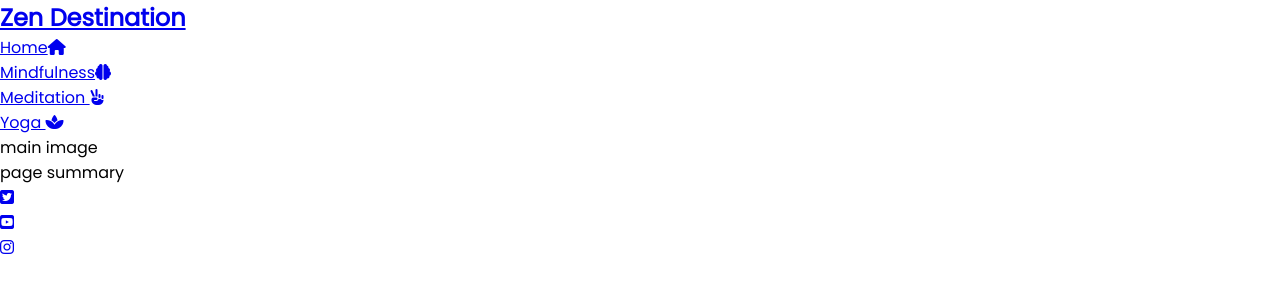
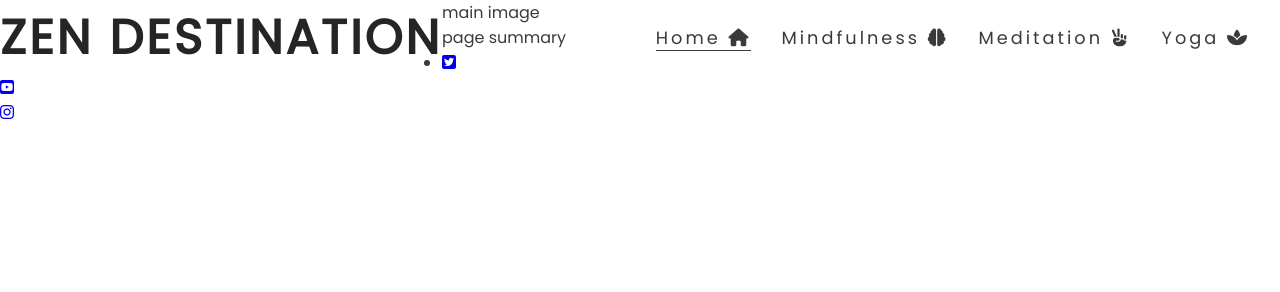
Before and after one commit to Giovonni7/Zen-destination, a plain HTML site: page index.html in a window 1280 px wide. Drawn offline with Linux system fonts and the light colour scheme.

Commit message:
Style navigation links

```diff
--- a/assets/css/style.css
+++ b/assets/css/style.css
@@ -9,4 +9,51 @@
 body {
     font-family: Poppins, sans-serif;
     font-weight: 400;
+    color: #3a3a3a;
 }
+
+/* headings and logo */
+
+h1,
+h2 {
+    font-family: Poppins, sans-serif;
+    text-transform: uppercase;
+    letter-spacing: 3px;
+    color: #252525;
+}
+
+#logo {
+    float: left;
+    font-size: 300%;
+}
+
+/* navigation links */
+
+#menu {
+    font-size: 111%;
+    letter-spacing: 3px;
+}
+
+#menu,
+#logo {
+    line-height: 75px;
+}
+
+#menu li {
+    float: right;
+    list-style-type: none;
+    margin-right: 30px;
+}
+
+#menu a {
+    text-decoration: none;
+    color: inherit;
+}
+
+#menu a:hover {
+    border-bottom: 1px solid #3a3a3a;
+}
+
+.active {
+    border-bottom: 1px solid #3a3a3a;
+}
--- a/index.html
+++ b/index.html
@@ -12,24 +12,27 @@
 <body>
     <header>
         <a href="index.html">
-            <h2>Zen Destination</h2>
+            <h1 id="logo">Zen Destination</h1>
         </a>
 
         <nav>
-            <ul>
-                <li>
-                    <a href="index.html">Home<i class="fa-solid fa-house"></i></a>
-                </li>
+            <ul id="menu">
+
 
                 <li>
-                    <a href="#">Mindfulness<i class="fa-solid fa-brain"></i></a>
+                    <a href="#">Yoga <i class="fa-solid fa-spa"></i></a>
                 </li>
 
                 <li>
                     <a href="#">Meditation <i class="fa-solid fa-hand-peace"></i></a>
                 </li>
                 <li>
-                    <a href="#">Yoga <i class="fa-solid fa-spa"></i></a>
+                    <a href="#">Mindfulness <i class="fa-solid fa-brain"></i></a>
+                </li>
+
+
+                <li>
+                    <a href="index.html" class="active">Home <i class="fa-solid fa-house"></i></a>
                 </li>
             </ul>
         </nav>
```
